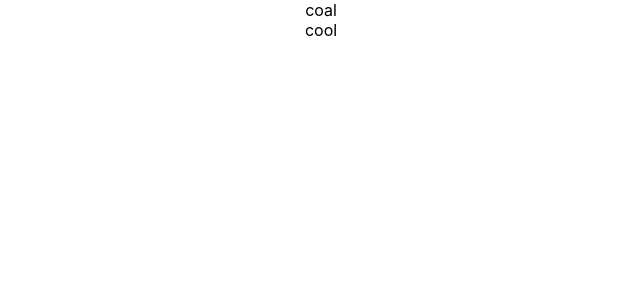
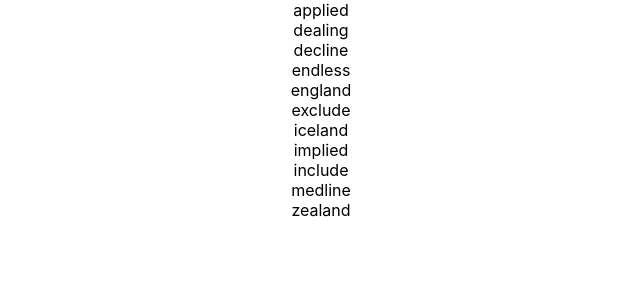
Before and after one commit to Ibrahim-Halil-Kuray/Wodl-help, a React (Create React App) app: page / in a window 1280 px wide. Shown: the top 300 px of the page, without its empty margins (319-959 px from the left). Built offline with nearby package versions, Linux system fonts and the light colour scheme.

Commit message:
Update Filter.js

```diff
--- a/src/Filter.js
+++ b/src/Filter.js
@@ -10,14 +10,11 @@
 
 function Filter() {
 
-    let wordLength = 4; // The length of the word we are looking for
-    let includedLetters = ["o", "c"]; //Letters included in the word but whose location is unknown
+    // test data for word "england"
+    let wordLength = 7; // The length of the word we are looking for
+    let includedLetters = ["e", "d"]; //Letters included in the word but whose location is unknown
     let lettersNotIncluded = ["f","r","k"]; // Letters that we know are not included in the word
     let lettersWithLocation = [ // Letters with known exact location
-        {
-            'letter': 'o',
-            'index':'1'
-        },
         {
             'letter': 'l',
             'index': '3'
```
